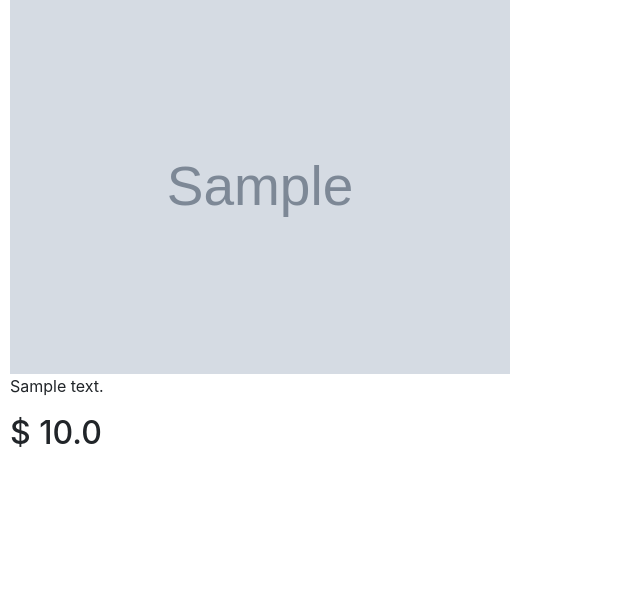
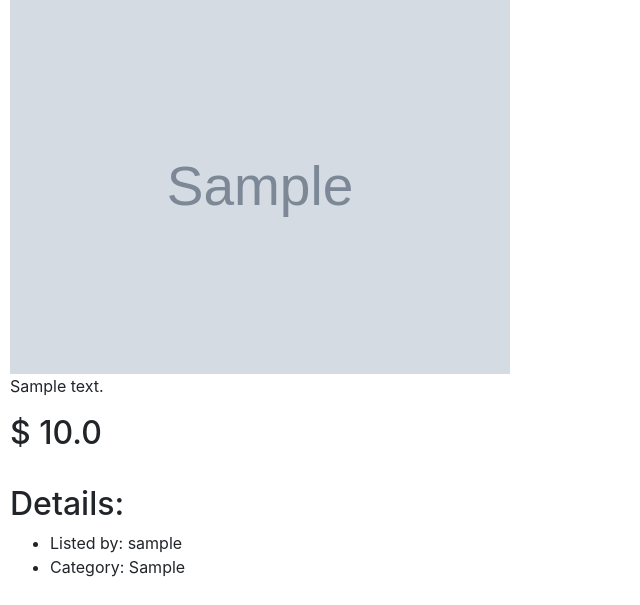
Before and after one commit to danrmoliv/cs50w-project2, a Django app: page /listings/1 in a window 1280 px wide. Shown: the part 210-815 px from the top of the page, without its empty margins (0-640 px from the left). Before the commit the page ends 657 px from the top, so only its background shows below. Run offline with Django 3.2, Linux system fonts and the light colour scheme; tables that the repository leaves empty hold one stand-in row (values such as "Sample post"); grey boxes marked "Sample" are stand-in pictures; some libraries are stand-ins or nearby versions.

Commit message:
Edit listing view

```diff
--- a/commerce/auctions/models.py
+++ b/commerce/auctions/models.py
@@ -14,6 +14,7 @@ class Listing(models.Model):
     category = models.CharField(max_length=64, blank=True)
     listed_by = models.ForeignKey(User, on_delete=models.CASCADE, related_name='listings')
     created_at = models.DateTimeField(auto_now_add=True)
+    highest_bid = models.FloatField(blank=True)
 
     def __str__(self):
         return f"{self.title} - Price: {self.min_price} - Listed by: {self.listed_by}"
--- a/commerce/auctions/templates/auctions/listings.html
+++ b/commerce/auctions/templates/auctions/listings.html
@@ -16,4 +16,15 @@
         </form>
     {% endif %}
 
+    <br>
+    <h2>Details:</h2>
+    <ul>
+        <li>Listed by: {{ listing.listed_by }}</li>
+        {% if listing.category %}
+            <li>Category: {{ listing.category }}</li>
+        {% else %}
+            <li>Category: No Category Listed</li>
+        {% endif %}
+    </ul>
+
 {% endblock %}
--- a/commerce/auctions/views.py
+++ b/commerce/auctions/views.py
@@ -1,7 +1,7 @@
 from django.contrib.auth import authenticate, login, logout
 from django.db import IntegrityError
 from django.http import HttpResponse, HttpResponseRedirect
-from django.shortcuts import render
+from django.shortcuts import render, redirect
 from django.urls import reverse
 
 from django.forms import ModelForm
@@ -108,17 +108,21 @@ def listing_new(request):
                     min_price = form.cleaned_data['min_price'],
                     image_url = form.cleaned_data['image_url'],
                     category = form.cleaned_data['category'],
-                    listed_by = form.user
+                    listed_by = form.user,
+                    highest_bid = 0
                     )
 
             new_listing.save()
 
+            form_bid = BidForm(user=request.user)
 
+        return HttpResponseRedirect(reverse("auctions:listing", kwargs={"listing_id": new_listing.id}))
 
-    form = ListingForm(user=request.user)
-    return render(request, "auctions/add_listing.html", {
-        "form": form
-    })
+    else:
+        form = ListingForm(user=request.user)
+        return render(request, "auctions/add_listing.html", {
+            "form": form
+        })
 
 
 # def listing_add(request):
```
Also changed, not shown: commerce/auctions/migrations/0006_listing_highest_bid.py (added).
